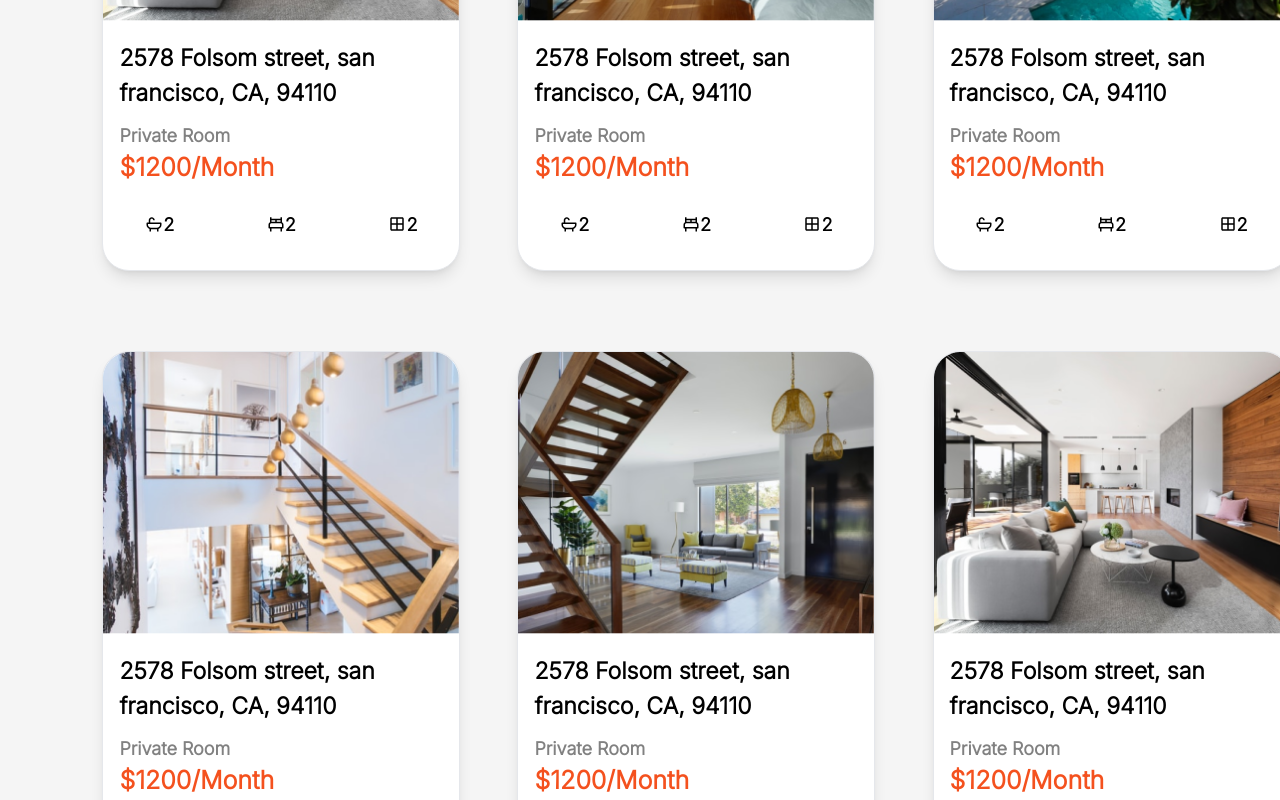
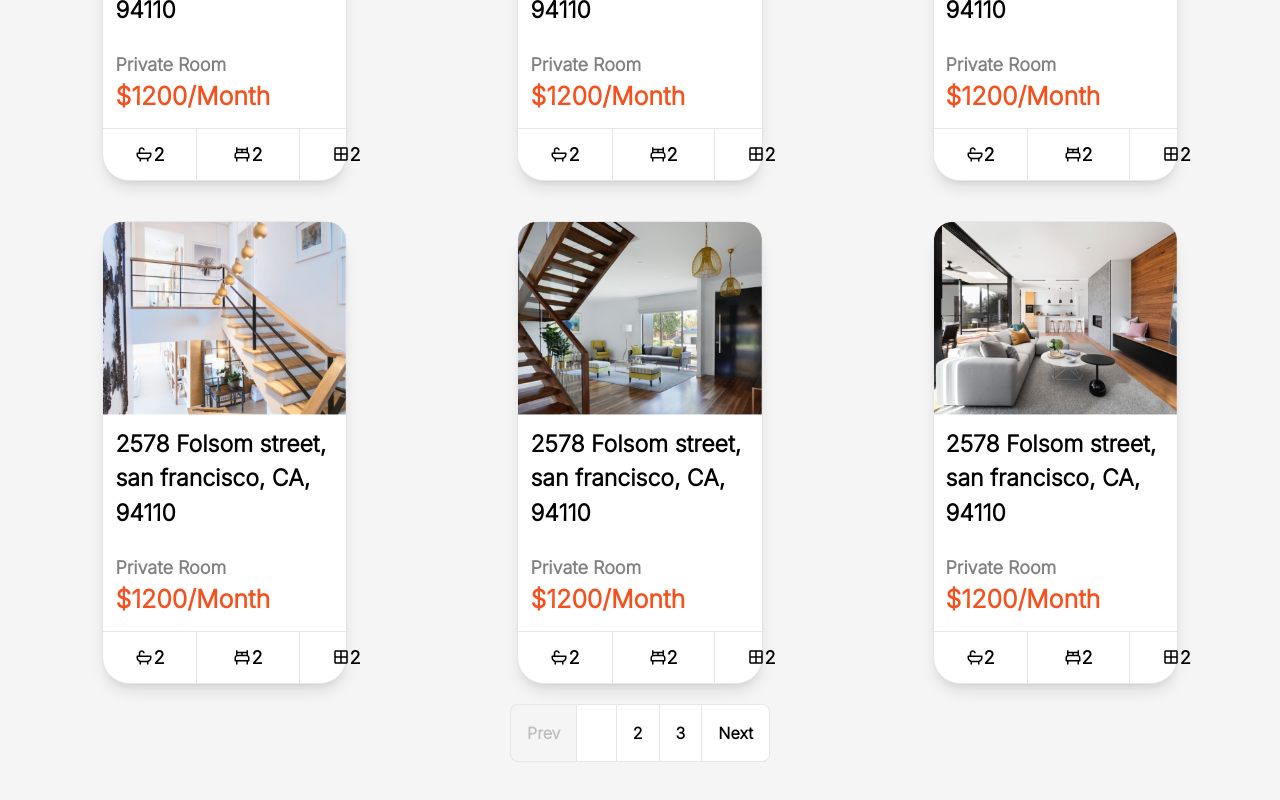
Before and after one commit to jesseemana/Rentals-Agency, a React (Vite) app: page / in a window 1280 px wide. Shown: the part 2100-2900 px from the top of the page. Built offline with nearby package versions, Linux system fonts and the light colour scheme.

Commit message:
added button functionality

```diff
--- a/src/components/HouseListing.jsx
+++ b/src/components/HouseListing.jsx
@@ -4,17 +4,18 @@ import { MdOutlineWindow } from "react-icons/md";
 
 export const HouseListing = ({ houseData }) => {
   return (
-    <div className="grid grid-cols-3 gap-x-[170px]">
+    <div className="grid grid-row md:grid-cols-3 gap-x-[170px]">
       {/* IMPORT THE ARRAY CONTAINING ALL THE HOUSE DATA AT THE TOP AND MAP INTO A NEW CONTAINER ELEMENT */}
       {houseData?.map((house, index) => {
         return (
           <div
             key={index}
-            className="w-[358px] shadow-lg basis-[33.3333333%] bg-[#ffffff] my-10 rounded-[27px] border"
+            className="shadow-lg basis-[33.3333333%] bg-[#ffffff] my-5 rounded-[27px] border"
           >
             <img src={house.Image} alt="house interior" />
-            <div className="px-4 py-5">
-              <h2 className="font-bold text-[23px]">{house.location}</h2>
+            <div className="">
+              <div className="px-3">
+                <h2 className="font-bold text-[23px] py-3">{house.location}</h2>
                 <div className="py-3">
                   <p className="text-[#818181] font-semibold text-[18px] capitalize">
                     {house.type}
@@ -23,16 +24,17 @@ export const HouseListing = ({ houseData }) => {
                     {house.price}
                   </h1>
                 </div>
-              <div className="flex justify-between padding py-3">
-                <div className="flex items-center text-[18px] font-bold">
+              </div>
+              <div className="flex justify-around rounded-b-[27px] border border-b-0 border-l-0 border-r-0">
+                <div className="flex items-center text-[18px] font-bold py-3 px-8">
                   <BiBath />
                   {house.bed}
                 </div>
-                <div className="flex items-center text-[18px] font-bold">
+                <div className="flex items-center text-[18px] font-bold py-3 px-9 border border-t-0 border-b-0">
                   <BiBed />
                   {house.bath}
                 </div>
-                <div className="flex items-center text-[18px] font-bold">
+                <div className="flex items-center text-[18px] font-bold py-3 px-8">
                   <MdOutlineWindow />
                   {house.star}
                 </div>
--- a/src/components/Houses.jsx
+++ b/src/components/Houses.jsx
@@ -5,15 +5,12 @@ import { Pagination } from "./Pagination";
 
 export const Houses = () => {
   return (
-    <>
-      <div className="padding bg-[#F5F5F5] py-20">
+    <section id="houses" className="padding bg-[#F5F5F5] py-20">
       <div className="flex justify-between items-center">
         <h1 className="capitalize font-bold text-[36px] text-[#18191F] ">
           <span className="span-text">list</span> of properties
         </h1>
-          <button className="button">
-            view all property
-          </button>
+        <button className="button">view all property</button>
       </div>
       <div className="flex justify-center">
         <HouseListing houseData={houseData} />
@@ -21,7 +18,6 @@ export const Houses = () => {
       <div className="flex items-center justify-center">
         <Pagination />
       </div>
-      </div>
-    </>
+    </section>
   );
 };
--- a/src/components/Pagination.jsx
+++ b/src/components/Pagination.jsx
@@ -12,21 +12,19 @@ export const Pagination = () => {
     <div className={`font-bold`}>
       <button
         onClick={handleButton}
-        className={`text-[#BDBDBD] p-4 border rounded-l-lg`}
+        className={`text-[#BDBDBD] p-4 border border-r-0 rounded-l-lg`}
       >
         Prev
       </button>
       <button
         onClick={() => setActive(!active)}
-        className={`${
-          active ? "bg-[#F4511E] text-[#ffffff]" : "text-[#F4511E] bg-[#ffffff]"
-        } p-4 border bg-white`}
+        className={`bg-[#f4511e] text-[#ffffff] p-4 border bg-white`}
       >
         1
       </button>
       <button
         onClick={() => setActive(!active)}
-        className={` p-4 border bg-white`}
+        className={` p-4 border border-r-0 border-l-0 bg-white`}
       >
         2
       </button>
@@ -38,7 +36,7 @@ export const Pagination = () => {
       </button>
       <button
         onClick={() => setActive(!active)}
-        className={` p-4 border bg-white rounded-r-lg`}
+        className={` p-4 border border-l-0 bg-white rounded-r-lg`}
       >
         Next
       </button>
--- a/src/components/Testimonials.jsx
+++ b/src/components/Testimonials.jsx
@@ -8,9 +8,9 @@ export const Testimonials = () => {
   return (
     <section id="testimonials" className="py-20">
       <div className="grid grid-rows-2 md:grid-rows-1 md:grid-cols-2 gap-y-0 items-center relative">
-        <ImQuotesLeft className="absolute top-20 left-20 z-[-10] text-orange-600 opacity-25 text-8xl " />
+        <ImQuotesLeft className="absolute top-20 left-20 z-[-10] text-orange-600 opacity-20 text-8xl " />
         {/* REVIEWS CAROUSEL  */}
-        <div className="flex flex-col w-full bg-orange-600 bg-opacity-25 gap-y-10 opacity-100 px-[100px] py-[150px]">
+        <div className="flex flex-col w-full bg-orange-600 bg-opacity-20 gap-y-10 opacity-100 px-[100px] py-[150px]">
           <p>
             Lorem ipsum dolor sit amet consectetur adipisicing elit. Quia cum
             nam esse quisquam, blanditiis sapiente iure at ducimus? Atque, non.
@@ -41,14 +41,14 @@ export const Testimonials = () => {
           <img
             src={image2}
             alt="place holder image for the youtube thumbnail"
-            className="lg:h-[593px] w-full bg-linear-gradient(180deg, rgba(0, 0, 0, 0) 14.58%, rgba(56, 56, 56, 0.84) 100%)"
+            className="lg:h-[570px] w-full bg-linear-gradient(180deg, rgba(0, 0, 0, 0) 14.58%, rgba(56, 56, 56, 0.84) 100%)"
           />
           {/* PLAY BUTTON */}
           <a href="#">
             <img
               src={playbtn}
               alt="play button icon"
-              className="absolute top-[240px] left-[140px] lg:top-[240px] lg:left-[330px]"
+              className="absolute top-[240px] left-[140px] lg:top-[240px] lg:left-[370px]"
             />
           </a>
         </div>
```
Lines whose indentation alone changed are shown as unchanged.
